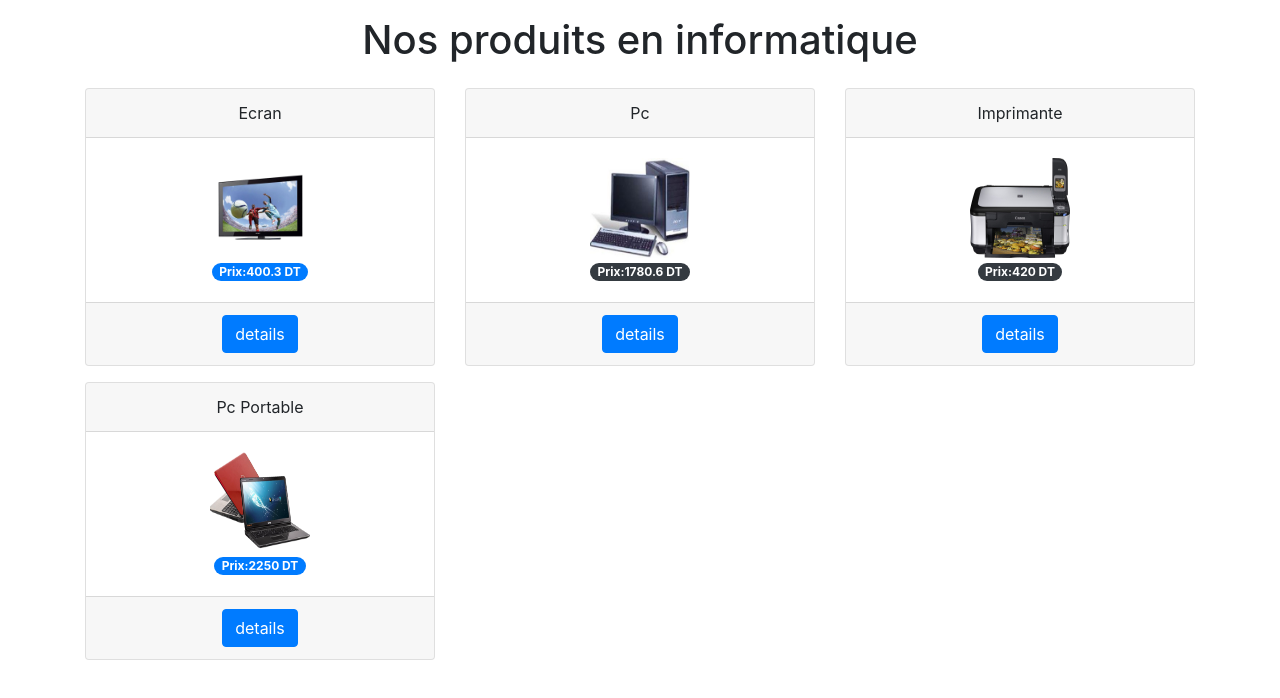
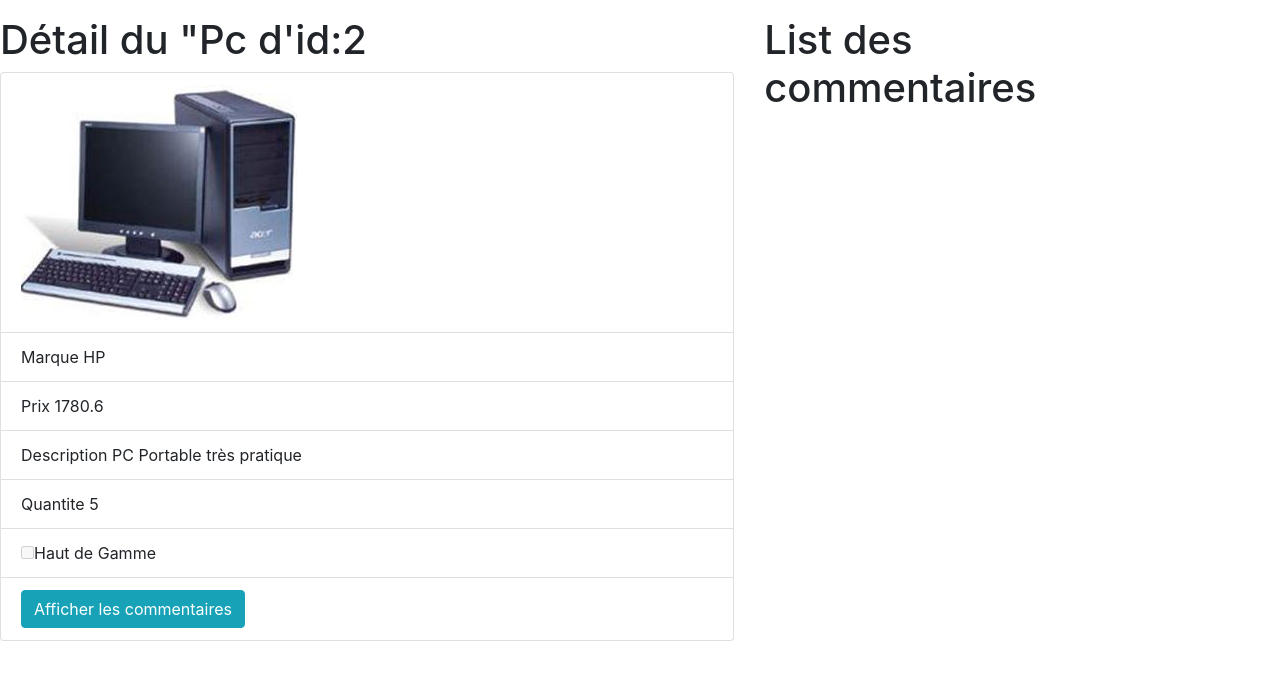
Before and after one commit to mouelhimariem/ProjetMariemMOUELHI, an Angular app: page / in a window 1280 px wide. Shown: the top 698 px of the page. Built offline with nearby package versions, Linux system fonts and the light colour scheme.

Commit message:
detailmateriel ajouté

```diff
--- a/src/app/app.component.html
+++ b/src/app/app.component.html
@@ -1 +1 @@
-<app-listmateriel></app-listmateriel>
+<app-detailmateriel></app-detailmateriel>
--- a/src/app/informatique/detailmateriel/detailmateriel.component.html
+++ b/src/app/informatique/detailmateriel/detailmateriel.component.html
@@ -1 +1,20 @@
-<p>detailmateriel works!</p>
+
+    <div class="row">
+        <div class="column col-md-7">
+            <h1 class="pt-3">Détail du "Pc d'id:2</h1>
+            <ul class="list-group">
+                <li class="list-group-item"> <img [src]="materiel.photo" alt="photo"></li>
+                <li class="list-group-item">Marque {{materiel.marque}}</li>
+                <li class="list-group-item">Prix {{materiel.prix}}</li>
+                <li class="list-group-item">Description {{materiel.description}}</li>
+                <li class="list-group-item">Quantite {{materiel.quantite}}</li>
+                <li class="list-group-item"><input type="checkbox" disabled [checked]="materiel.hautGamme">Haut de Gamme</li>
+                <li class="list-group-item"><button class="btn btn-info">Afficher les commentaires</button></li>
+
+            </ul>
+        </div>
+        <div class="column col-md-4">
+            <h1 class="pt-3">List des commentaires</h1>
+        </div>
+
+</div>
--- a/src/app/informatique/detailmateriel/detailmateriel.component.ts
+++ b/src/app/informatique/detailmateriel/detailmateriel.component.ts
@@ -1,4 +1,5 @@
 import { Component, OnInit } from '@angular/core';
+import { Materiel } from 'src/app/models/materiel';
 
 @Component({
   selector: 'app-detailmateriel',
@@ -6,6 +7,20 @@
   styleUrls: ['./detailmateriel.component.css']
 })
 export class DetailmaterielComponent implements OnInit {
+  materiel:Materiel ={
+    id: '2',
+    libelle: 'PC',
+    photo:'assets/Images/Informatique/pcFixe.jpg',
+ marque: 'HP',
+ prix: 1780.6,
+ description: 'PC Portable très pratique',
+ hautGamme: false,
+ quantite: 5,
+ commentaires:[
+{contenu:' satisfaisant', note:3, auteur:'Sami MRAD', date:new Date(2020,11,4)},
+{contenu:'Bon rapport qualité prix', note:4, auteur:'Samar Salah', date:new Date(
+2020,10,4)}]
+};
 
   constructor() { }
 
```
